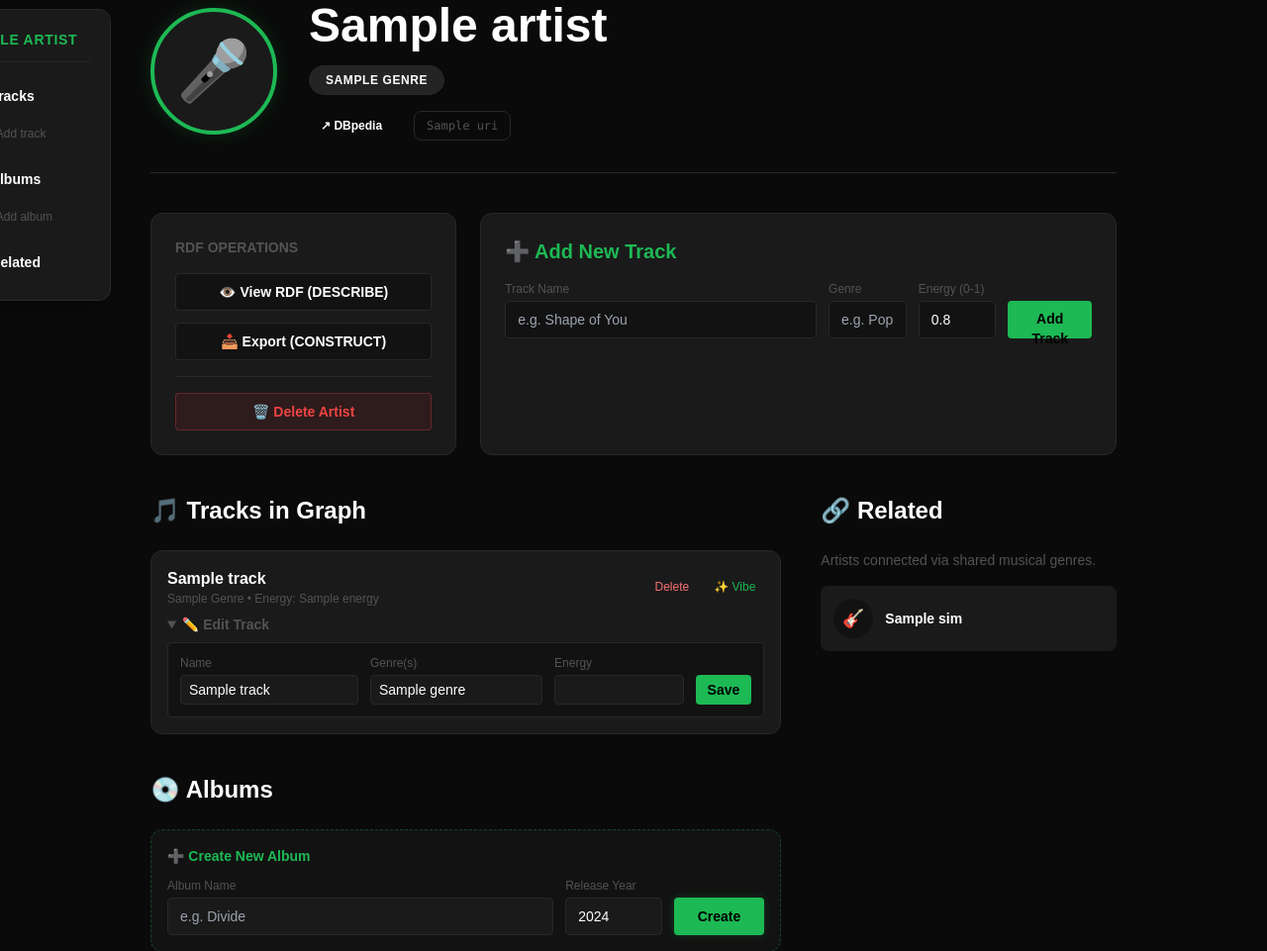
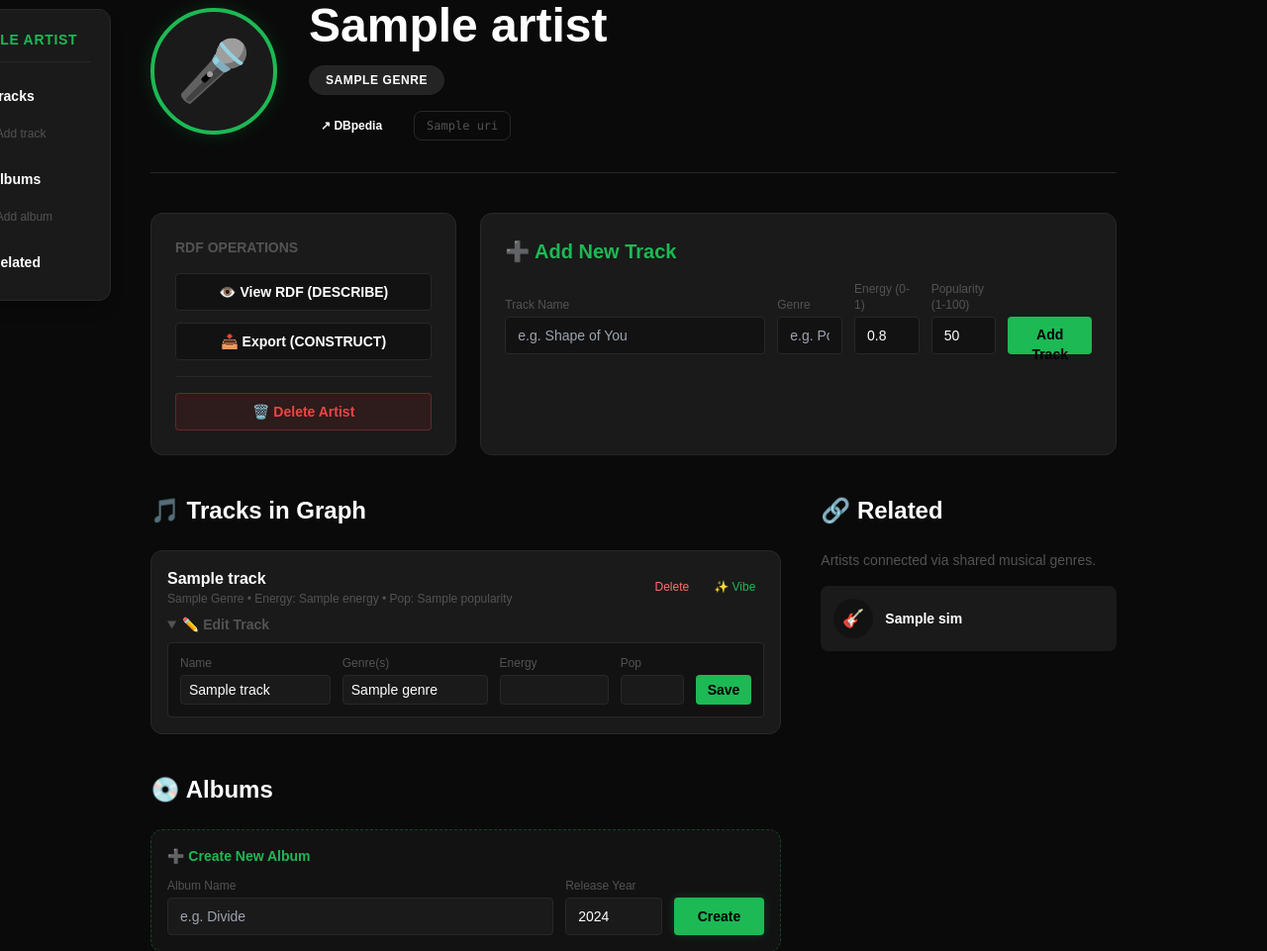
Before and after one commit to claudiaspseabra/ws-musickg-tp1-improvement, a Django app: template music_kg/music_graph/templates/music_graph/artist_detail.html in a window 1280 px wide, after a click on "✏️ Edit Track". Shown: the part 103-1064 px from the top of the page at 99% size. Run offline with Django 4.2, Linux system fonts and the light colour scheme; the template is opened without the code that fills it: most values are stand-ins (such as "Sample title", 1, 10 or a date in 2020); parts of the project's set-up code (start-up, migrations or seed data) failed here and were passed over; some libraries are stand-ins or nearby versions.

Commit message:
adicionar popularity para ficar de acordo com TP2

```diff
--- a/music_kg/music_graph/templates/music_graph/artist_detail.html
+++ b/music_kg/music_graph/templates/music_graph/artist_detail.html
@@ -96,6 +96,10 @@
                     <label class="text-xs text-text-muted mb-1 block">Energy (0-1)</label>
                     <input type="number" step="0.001" min="0" max="1" name="energy" required value="0.8" class="w-full bg-bg-secondary border border-border-col rounded px-3 py-2 text-sm text-white focus:border-accent outline-none">
                 </div>
+                <div class="w-full sm:w-1/4">
+                    <label class="text-xs text-text-muted mb-1 block">Popularity (1-100)</label>
+                    <input type="number" min="0" max="100" name="popularity" required value="50" class="w-full bg-bg-secondary border border-border-col rounded px-3 py-2 text-sm text-white focus:border-accent outline-none">
+                </div>
                 <button type="submit" class="w-full sm:w-auto bg-accent text-black font-bold px-6 py-2 rounded hover:bg-accent-hover text-sm h-[38px] transition-colors">
                     Add Track
                 </button>
@@ -114,7 +118,7 @@
                         <div class="flex items-center justify-between">
                             <div>
                                 <p class="font-bold text-text-primary">{{ track.name }}</p>
-                                <p class="text-xs text-text-muted">{{ track.genre|title }} • Energy: {{ track.energy }}</p>
+                                <p class="text-xs text-text-muted">{{ track.genre|title }} • Energy: {{ track.energy }} • Pop: {{ track.popularity }}</p>
                             </div>
                             <div class="flex gap-2">
                                 <form action="{% url 'delete-track' track.slug %}" method="POST" onsubmit="return confirm('Permanently delete this track?');">
@@ -144,6 +148,10 @@
                                 <div class="w-1/4">
                                     <label class="text-xs block mb-1">Energy</label>
                                     <input type="number" step="0.001" min="0" max="1" name="energy" value="{{ track.energy }}" required class="w-full bg-bg-card border border-border-col rounded px-2 py-1 text-white">
+                                </div>
+                                <div class="w-16 shrink-0">
+                                    <label class="text-xs block mb-1">Pop</label>
+                                    <input type="number" min="0" max="100" name="popularity" value="{{ track.popularity }}" required class="w-full bg-bg-card border border-border-col rounded px-2 py-1 text-white text-center">
                                 </div>
                                 <button type="submit" class="bg-accent text-black font-bold px-3 py-1 rounded hover:bg-accent-hover h-[30px]">Save</button>
                             </form>
--- a/music_kg/music_graph/views.py
+++ b/music_kg/music_graph/views.py
@@ -131,6 +131,7 @@
         track_name = request.POST.get("track_name")
         genre_name = request.POST.get("genre_name")
         energy = request.POST.get("energy", 0.5)
+        popularity = request.POST.get("popularity", 50)
         album_slug = request.POST.get("album_slug")
 
 
@@ -152,6 +153,7 @@
         track_name = request.POST.get("track_name")
         genre_name = request.POST.get("genre_name")
         energy = request.POST.get("energy")
+        popularity = request.POST.get("popularity", 50)
         track_number = request.POST.get("track_number")
 
         if sq.update_track(slug, track_name, genre_name, float(energy), track_number):
```
Also changed, not shown: music_kg/music_graph/sparql_queries.py (+11 -3 lines), music_kg/music_graph/templates/music_graph/album_detail.html (+6 -1 lines).
